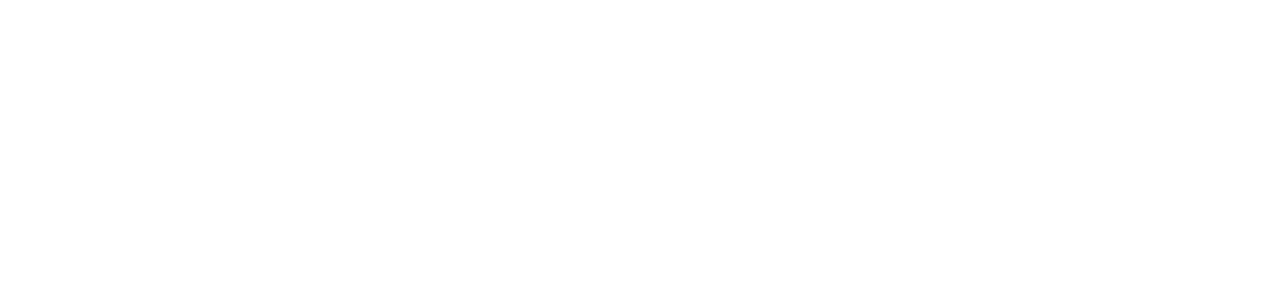
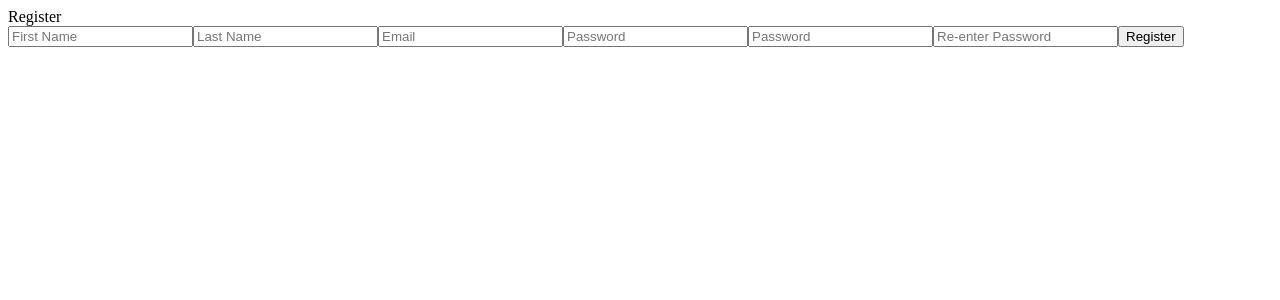
Before and after one commit to hewbahrami/food-delivery-app, a React (Create React App) app in the folder client/: page /register in a window 1280 px wide. Shown: the top 300 px of the page. Built offline with nearby package versions, Linux system fonts and the light colour scheme; the HTML template or start-up script is replaced by a standard one.

Commit message:
added bootstrap cdn, building registration

```diff
--- a/client/src/App.jsx
+++ b/client/src/App.jsx
@@ -1,6 +1,8 @@
 import React from 'react';
 import ReactDOM from 'react-dom';
-import {BrowserRouter as Router, Switch, Route } from 'react-router-dom';
+import { BrowserRouter as Router, Switch, Route } from 'react-router-dom';
+import Home from './Home.jsx';
+import Register from './Register.jsx';
 import Login from './Login.jsx';
 
 
@@ -8,9 +10,13 @@
 const App = () => {
   return (
     <Router>
-    <div>
-      <Route path='/login' component={Login}/>
-    </div>
+      <div>
+        <Switch>
+          <Route path="/login"> <Login /> </Route>
+          <Route path="/register"> <Register /> </Route>
+          <Route path="/"> <Home /> </Route>
+        </Switch>
+      </div>
     </Router>
   )
 }
--- /dev/null
+++ b/client/src/Home.jsx
@@ -0,0 +1,9 @@
+import React from 'react';
+
+const Home = () => {
+  return (
+    <h1>Homepage</h1>
+  )
+}
+
+export default Home;
--- a/client/src/Login.jsx
+++ b/client/src/Login.jsx
@@ -13,7 +13,14 @@
 
   return (
     <div>
-
+      <div className="jumbotron">Login</div>
+      <div>
+        <form>
+          <input type="text" name="email" placeholder="Email" className="form-control my-4"></input>
+          <input type="text" name="pass" placeholder="Password" className="form-control my-4"></input>
+          <button type="button" className="btn btn-block btn-secondary">Login</button>
+        </form>
+      </div>
     </div>
   )
 }
--- a/client/src/Register.jsx
+++ b/client/src/Register.jsx
@@ -0,0 +1,67 @@
+import React, { useState } from 'react';
+
+const Register = () => {
+  const [userState, setUserState] = useState({
+    firstName: '',
+    lastName: '',
+    email: '',
+    pass: '',
+    passVerification: ''
+  });
+  const [redirect, setRedirect] = useState(false);
+
+  return (
+    <div>
+      <div className="jumbotron">Register</div>
+      <div>
+        <form>
+          <input
+            type="text"
+            name="firstName"
+            placeholder="First Name"
+            className="form-control my-4"
+            required
+          ></input>
+          <input
+            type="text"
+            name="lastName"
+            placeholder="Last Name"
+            className="form-control my-4"
+            required
+          ></input>
+          <input
+            type="text"
+            name="email"
+            placeholder="Email"
+            className="form-control my-4"
+            required
+          ></input>
+          <input
+            type="text"
+            name="pass"
+            placeholder="Password"
+            className="form-control my-4"
+            required
+          ></input>
+          <input
+            type="text"
+            name="pass"
+            placeholder="Password"
+            className="form-control my-4"
+            required
+          ></input>
+          <input
+            type="text"
+            name="passVerification"
+            placeholder="Re-enter Password"
+            className="form-control my-4"
+            required
+          ></input>
+          <button type="button" className="btn btn-block btn-secondary">Register</button>
+        </form>
+      </div>
+    </div>
+  )
+}
+
+export default Register;
```
Also changed, not shown: public/index.html (+8 -0 lines), public/bundle.js, 1 other file (tests, documents, lock files or other folders).
